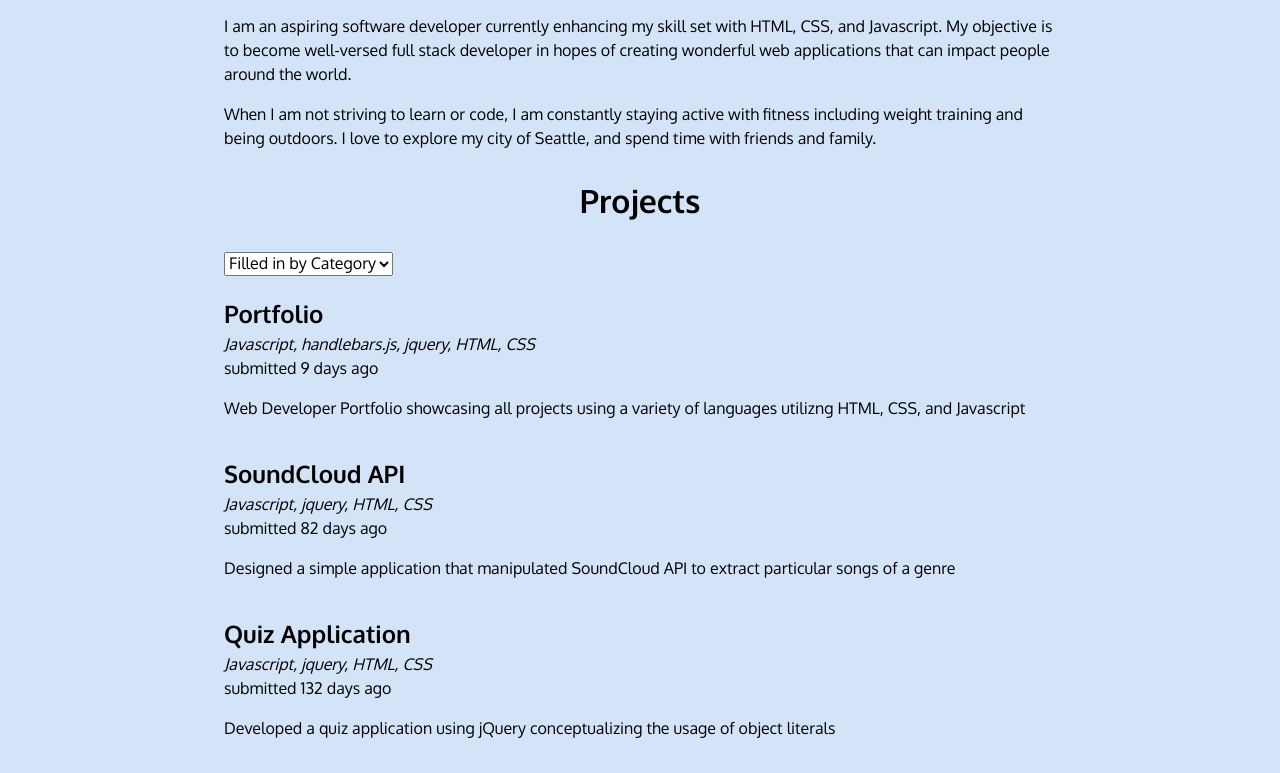
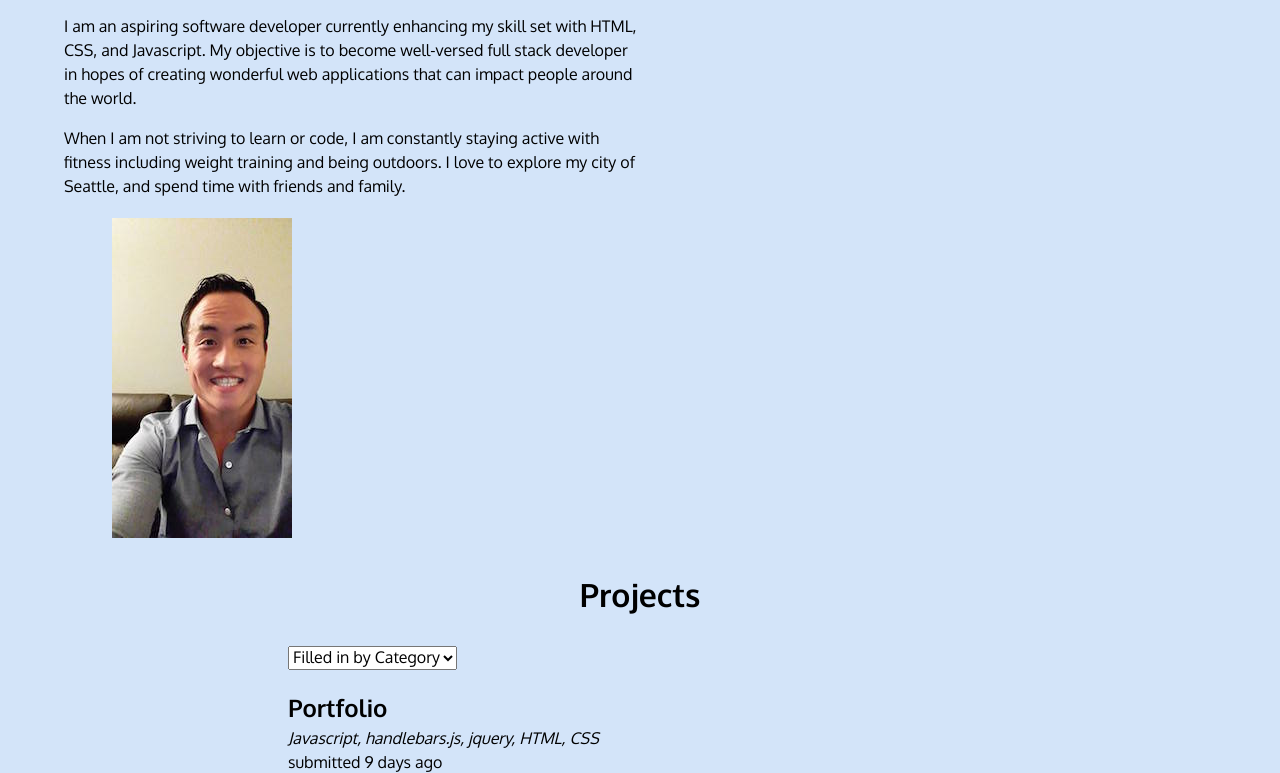
Before and after one commit to philmein23/Portfolio-2.0, a plain HTML site: page index.html in a window 1280 px wide. Shown: the part 637-1410 px from the top of the page. Drawn offline with nearby package versions, Linux system fonts and the light colour scheme; files whose address does not match are found by name.

Commit message:
added css styling, new img, functional programming

```diff
--- a/css/base.css
+++ b/css/base.css
@@ -9,6 +9,8 @@ body {
 
 img {
     max-width: 100%;
+    margin-left: 3em;
+
 }
 
 
--- a/css/layout.css
+++ b/css/layout.css
@@ -1,6 +1,25 @@
 
 main {
     margin: 0 auto;
+
+}
+
+.column {
+    width: 50%;
+
+}
+
+.row {
+    max-width: 90%;
+    margin: 0 auto;
+}
+
+.wrap {
+    height: 100%;
+    display: flex;
+    justify-content: center;
+    align-items: center;
+
 
 }
 
@@ -41,7 +60,7 @@ main {
 
         float: right;
     }
-ß
+
     .topheader h1 {
         float: none;
         position: relative;
@@ -57,3 +76,9 @@ main {
     }
 
 }
+
+@media only screen and (min-width: 1024px) {
+    main {
+        max-width: 55%;
+    }
+}
--- a/index.html
+++ b/index.html
@@ -48,20 +48,35 @@
         </ul>
     </nav>
 </header>
-<main>
+
 <section id="about-me" class="tab-content">
+    <div class="wrap">
+        <div class="row">
+            <div class="column">
                 <article>
                     <h2>Who am I?</h2>
-            <p>I am an aspiring software developer currently enhancing my skill set with HTML, CSS, and Javascript. My
-                objective is to become well-versed full stack developer in hopes of creating wonderful web applications
+                    <p>I am an aspiring software developer currently enhancing my skill set with HTML, CSS, and
+                        Javascript. My
+                        objective is to become well-versed full stack developer in hopes of creating wonderful web
+                        applications
                         that can impact people around the world.</p>
-            <p>When I am not striving to learn or code, I am constantly staying active with fitness including weight
+                    <p>When I am not striving to learn or code, I am constantly staying active with fitness including
+                        weight
                         training and being outdoors. I love
                         to explore my city of Seattle, and spend time with friends and family.</p>
+                </article>
 
-        </article>
+            </div>
+            <div class="column">
+                <img src="img/profilepic.jpg" alt="Phillip Nguyen">
+            </div>
+        </div>
+
+    </div>
+
+
 </section>
-
+<main>
     <section id="projects" class="tab-content">
         <h2>Projects</h2>
         <div class="filters">
@@ -70,8 +85,6 @@
             </select>
 
         </div>
-
-
     </section>
 
 
--- a/js/portfolio.js
+++ b/js/portfolio.js
@@ -1,3 +1,5 @@
+(function (module) {
+
     function Project(data) {
 
         this.title = data.title;
@@ -24,6 +26,7 @@ Project.prototype.toHtml = function () {
     };
 
 
+//The parameter is an array of objects so why would the constructor function use an array of objects as an argument to instantiate a new object?
     Project.loadAll = function (rawData) {
         rawData.sort(function (a, b) {
 
@@ -31,13 +34,20 @@ Project.loadAll = function (rawData) {
 
         })
 
-    rawData.forEach(function (data) {
-        Project.all.push(new Project(data));
-
-    });
-
+        Project.all = rawData.map(function (ele) {
+            return new Project(ele);
+        })
 
     };
+
+    Project.getAll = function () {
+        $.getJSON('data/project.json', function (rawData) {
+            localStorage.rawData = JSON.stringify(rawData);
+            Project.loadAll(JSON.parse(localStorage.rawData));
+            projectView.initiateIndexPage();
+        })
+
+    }
 
     Project.fetchAll = function () {
         if (localStorage.rawData) {
@@ -51,24 +61,20 @@ Project.fetchAll = function () {
                     var eTag = xhr.getResponseHeader('eTag');
                     if (!localStorage.eTag || eTag !== localStorage.eTag) {
                         localStorage.eTag = eTag;
+                        Project.getAll();
                     } else {
                         Project.loadAll(JSON.parse(localStorage.rawData));
+                        projectView.initiateIndexPage();
                     }
                 }
             })
-        Project.loadAll(JSON.parse(localStorage.rawData));
-        projectView.initiateIndexPage();
-
 
         } else {
-        $.getJSON('data/project.json', function(rawData) {
-            localStorage.rawData = JSON.stringify(rawData);
-            Project.loadAll(JSON.parse(localStorage.rawData));
-            projectView.initiateIndexPage();
-        })
+            Project.getAll();
+        }
 
 
     };
 
-
-}
+    module.Project = Project;
+})(window);
```
Also changed, not shown: img/profilepic.jpg (added). Lines whose indentation alone changed are shown as unchanged.
